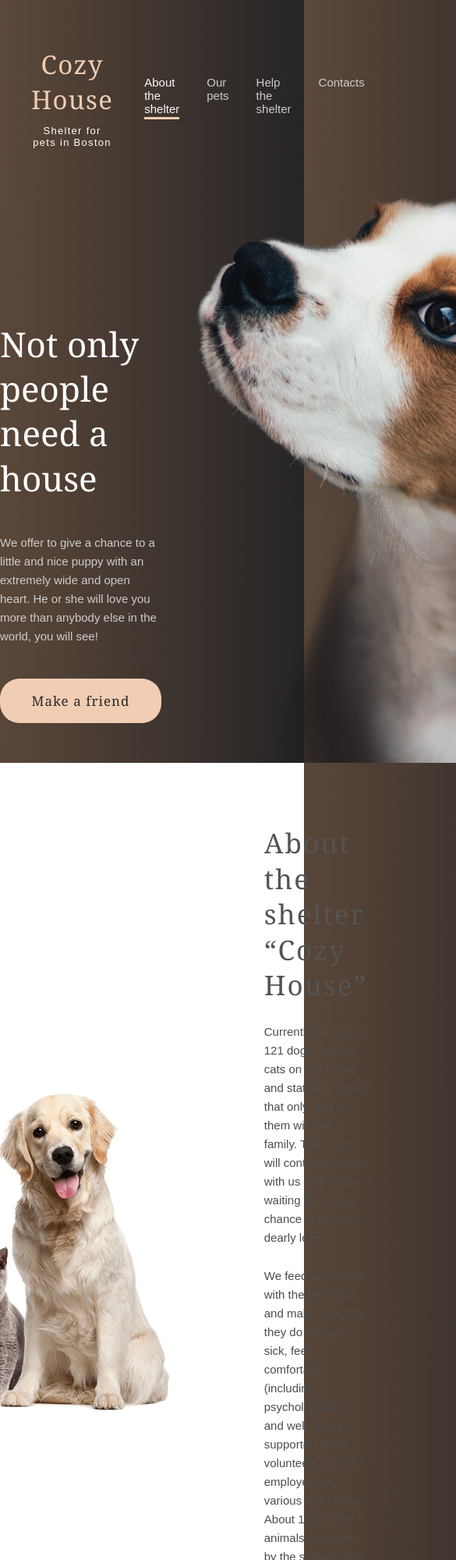
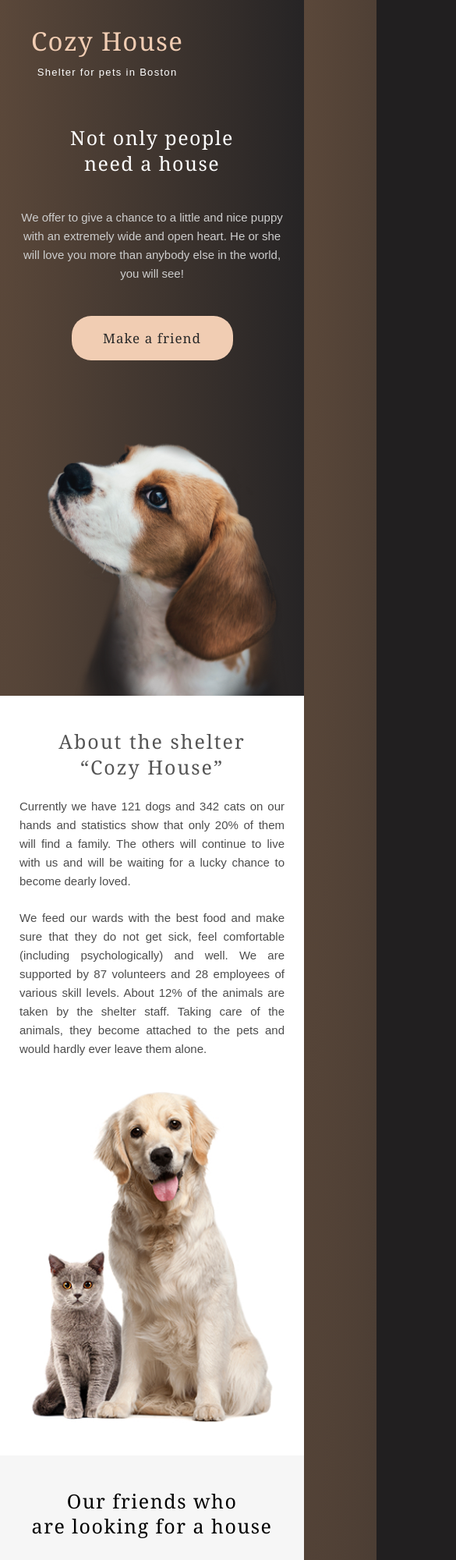
Before and after one commit to laluna93/Shelter, a website built with webpack: page src/index.html in a window 390 px wide. Shown: the top 2000 px of the page at 78% size, 585 px wide, since content can reach past the window. Built offline with nearby package versions, Linux system fonts and the light colour scheme; files whose address does not match are found by name.

Commit message:
feat: added styles for screen widths below 768

```diff
--- a/src/index.html
+++ b/src/index.html
@@ -12,7 +12,7 @@
                 <h1 class="header__title">Cozy House</h1>
                 Shelter for pets in Boston
             </div>
-            <nav>
+            <nav class="header__wrapper-navigation">
                 <ul class="header__navigation">
                     <li class="header__link header__link_active">About the shelter</li>
                     <li class="header__link">Our pets</li>
@@ -32,7 +32,7 @@
         </main>
 
         <section class="about-pets">
-            <img src="./assets/img/about-pets.jpg" alt="dog and cat">
+            <img class="about-pets__img" src="./assets/img/about-pets.jpg" alt="dog and cat">
             <div class="about-pets__wrapper">
                 <h2 class="about-pets__title title">About the shelter <br> “Cozy House”</h2>
                 <p class="about-pets__info">Currently we have 121 dogs and 342 cats on our hands and statistics show that only 20% of them will find a family. The others will continue to live with us and will be waiting for a lucky chance to become dearly loved.</p>
--- a/src/style.scss
+++ b/src/style.scss
@@ -56,6 +56,10 @@
     border: 1px solid #F1CDB3;
     cursor: pointer;
     transition: all 0.4s;
+    @media(min-width: 320px) and (max-width: 767px) {
+        top: 100%;
+        margin-top: 20px;
+    }
     &:hover:enabled {
         background-color: #FDDCC4;
     }
--- a/src/styles/main-page.scss
+++ b/src/styles/main-page.scss
@@ -1,6 +1,5 @@
 .main {
     max-width: 1206px;
-    min-height: 728px;
     display: flex;
     margin: 60px auto 0;
     gap: 42px;
--- a/src/styles/media/about-media.scss
+++ b/src/styles/media/about-media.scss
@@ -10,3 +10,30 @@
         }
     }
 }
+
+@media(min-width: 320px) and (max-width: 767px) {
+    .about-pets {
+        flex-direction: column-reverse;
+        padding: 42px 0;
+        gap: 42px;
+        &__wrapper {
+            gap: 23px;
+        }
+        &__title {
+            font-size: 25px;
+            line-height: 32.5px;
+            text-align: center;
+        }
+        &__info {
+            min-width: 270px;
+            // width: 100%;
+            padding: 0 25px;
+            font-size: 15px;
+            text-align: justify;
+        }
+        &__img {
+            min-width: 260px;
+            width: 80%;
+        }
+    }
+}
--- a/src/styles/media/header-media.scss
+++ b/src/styles/media/header-media.scss
@@ -5,3 +5,12 @@
         padding: 0 30px;
     }
 }
+
+@media(min-width: 320px) and (max-width: 767px) {
+    .header {
+        margin-top: 30px;
+        &__wrapper-navigation {
+            display: none;
+        }
+    }
+}
--- a/src/styles/media/main-media.scss
+++ b/src/styles/media/main-media.scss
@@ -1,4 +1,4 @@
-@media(min-width: 768px) and (max-width: 1200px) {
+@media(min-width: 320px) and (max-width: 1200px) {
     .main {
         flex-wrap: wrap;
         justify-content: center;
@@ -16,3 +16,27 @@
         }
     }
 }
+
+@media(min-width: 320px) and (max-width: 767px) {
+    .main {
+        gap: 105px;
+        &__title {
+            font-size: 25px;
+            line-height: 32.5px;
+            letter-spacing: 0.06em;
+            text-align: center;
+        }
+        &__info {
+            text-align: center;
+            width: 90%;
+            min-width: 300px;
+            margin: 0 auto;
+        }
+        &__img {
+            min-width: 260px;
+            width: 80%;
+            margin-left: 40px;
+            min-height: 270px;
+        }
+    }
+}
--- a/src/styles/media/pets-media.scss
+++ b/src/styles/media/pets-media.scss
@@ -1,5 +1,34 @@
 @media(min-width: 768px) and (max-width: 1200px) {
     .pets {
         padding: 80px 30px 100px;
+        &__slider {
+            margin: 0 65px;
+        }
+        &__slide {
+            gap: 40px;
+        }
     }
 }
+
+@media(min-width: 320px) and (max-width: 767px) {
+    .pets {
+        padding: 42px 10px;
+        gap: 42px;
+        &__title {
+            font-size: 25px;
+            line-height: 32.5px;
+        }
+        &__btn-slider-left {
+            left: 20%;
+        }
+        &__btn-slider-right {
+            right: 20%;
+        }
+        &__btn {
+            margin-top: 72px;
+        }
+        &__slider {
+            margin: 0 15px;
+        }
+    }
+}
--- a/src/styles/pets-page.scss
+++ b/src/styles/pets-page.scss
@@ -47,8 +47,7 @@
         right: 0;
     }
     &__btn {
-        max-width: 261px;
-        width: 45%;
+        min-width: 261px;
         background-color: #F1CDB3;
         color: #292929;
         text-decoration: none;
```
